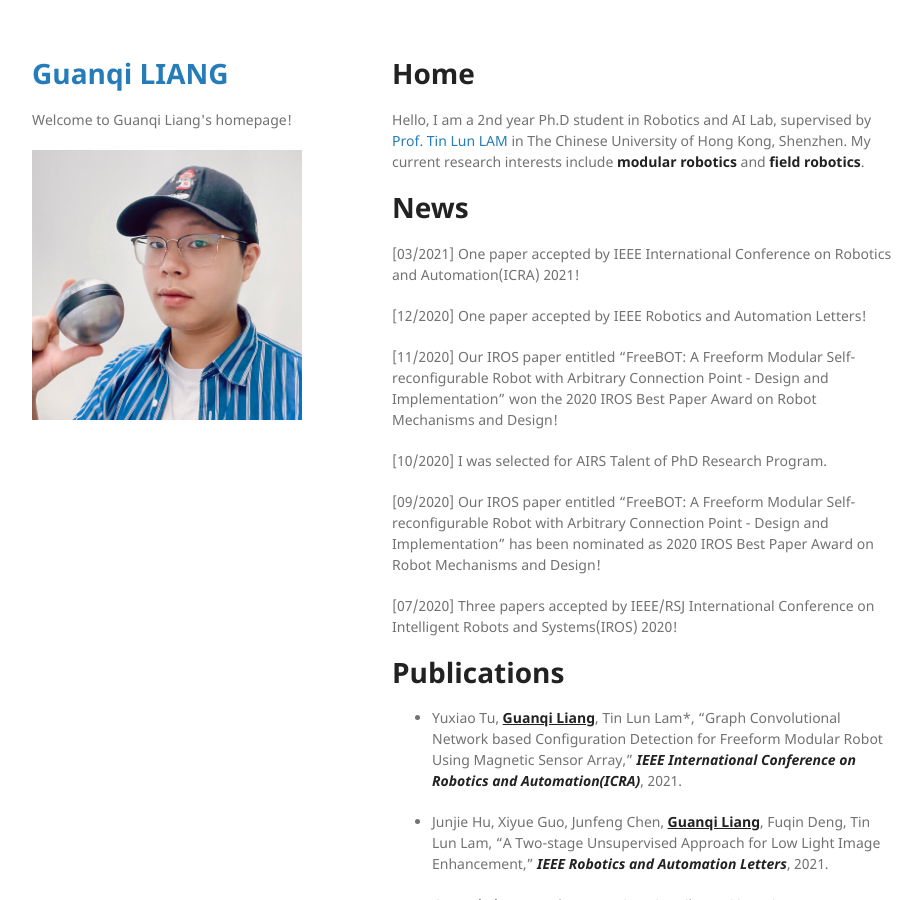
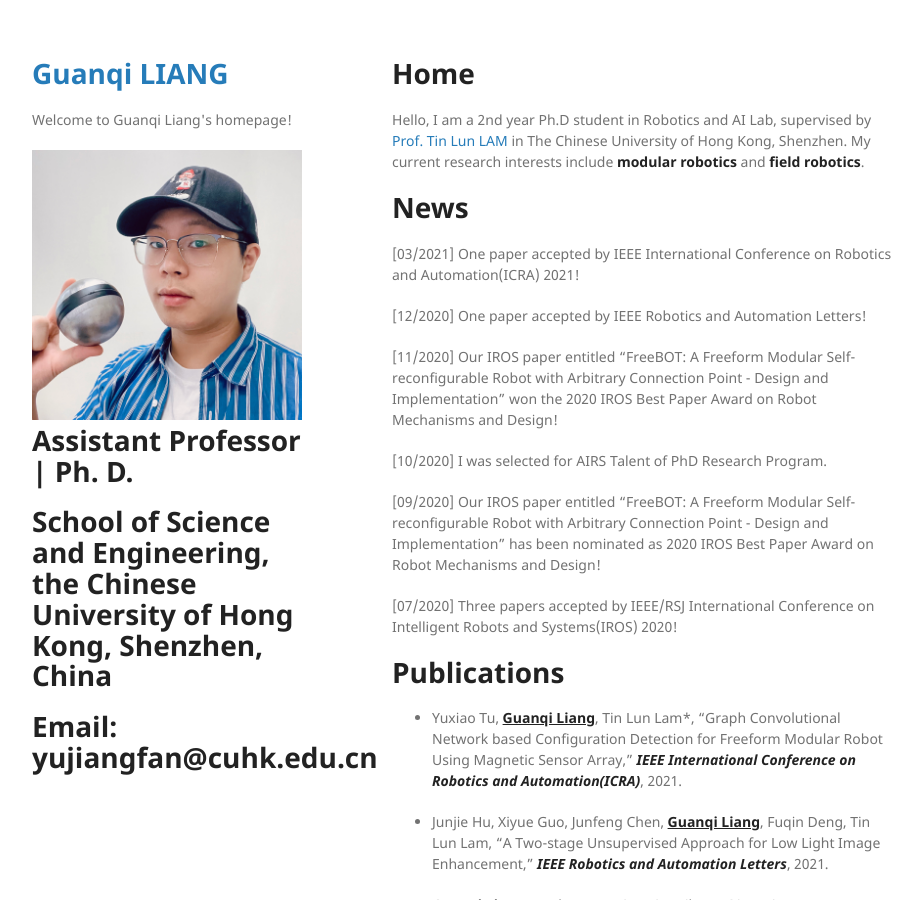
Before and after one commit to guanqiliang/guanqiliang.github.com, a Jekyll site: the page built from index.md, in a window 1280 px wide and 900 px high. Shown: the whole window, without its empty margins (178-1100 px from the left). Built offline with Jekyll 4.4.1, drawn with Linux system fonts in a browser that asks for light colours; our own code applies the rules of GitHub Pages for plain Markdown files.

Commit message:
Update default.html

```diff
--- a/_layouts/default.html
+++ b/_layouts/default.html
@@ -22,10 +22,10 @@
           <img src="{{site.logo | relative_url}}" alt="Logo" />
         {% endif %}
 
-        {% if site.github.is_project_page %}
-          <p class="one">Assistant Professor | Ph. D.</p>
-          <p class="two">School of Science and Engineering, the Chinese University of Hong Kong, Shenzhen, China</p>
-          <p class="two">Email: yujiangfan@cuhk.edu.cn</p>
+        {% if site.github.is_user_page %}
+          <h1>Assistant Professor | Ph. D.</h1>
+          <h1>School of Science and Engineering, the Chinese University of Hong Kong, Shenzhen, China</h1>
+          <h1>Email: yujiangfan@cuhk.edu.cn</h1>
         {% endif %}
 
         {% if site.show_downloads %}
```
